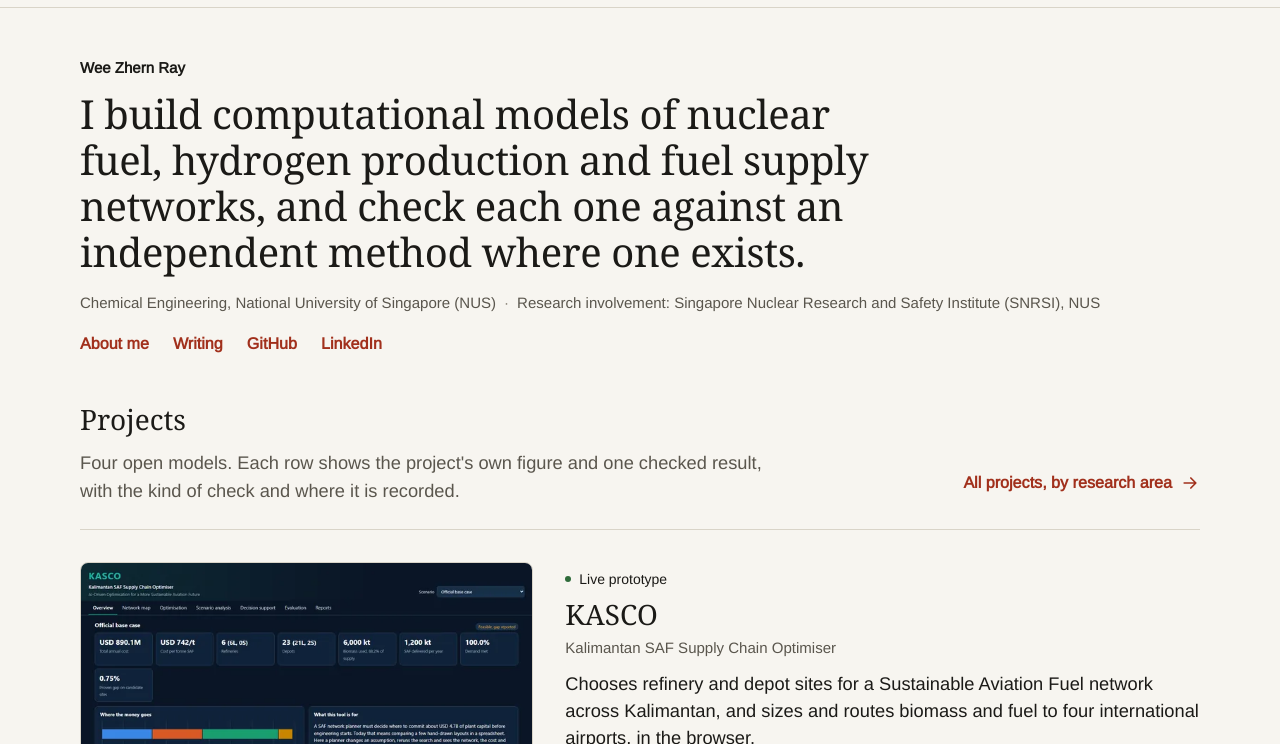
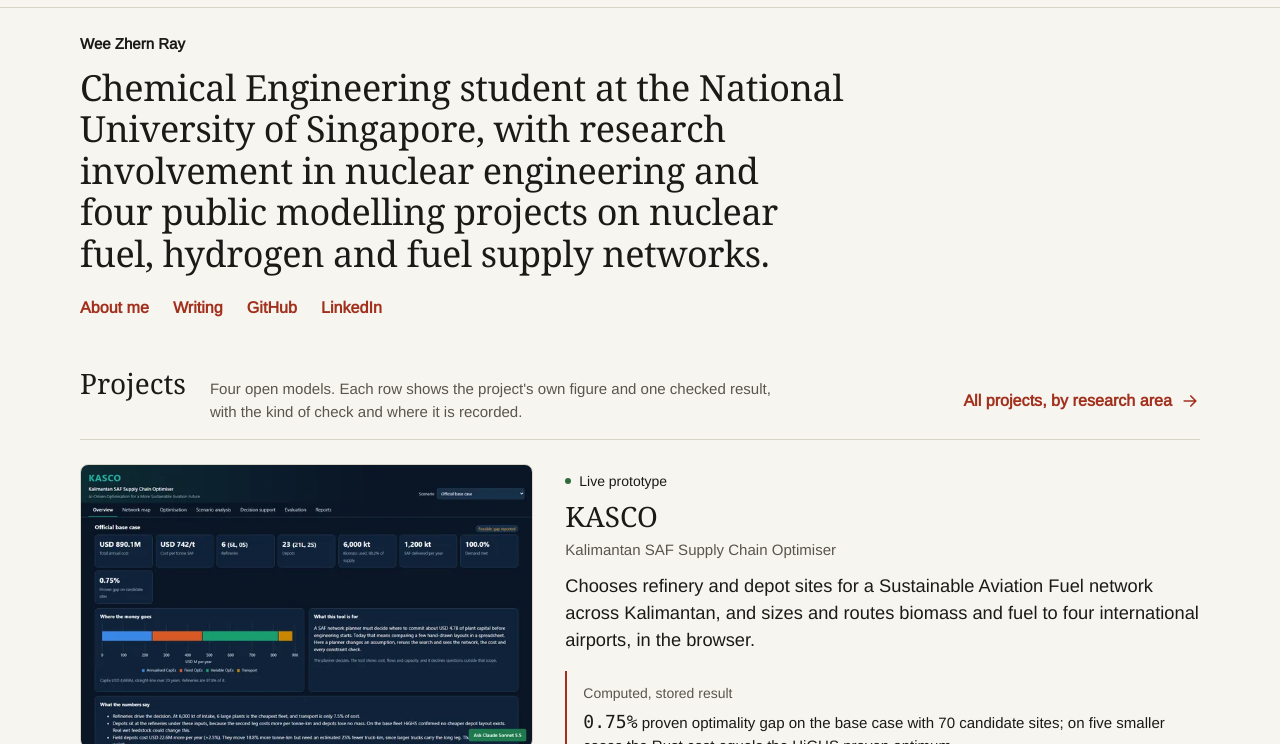
Before and after one commit to weewzr/weewzr, an Astro site: page / in a window 1280 px wide. Shown: the part 56-800 px from the top of the page. Built offline with nearby package versions, Linux system fonts and the light colour scheme; Astro itself is replaced by a stand-in of ours; a web font is replaced by a local one.

Commit message:
Use the chosen home statement and keep the first project row in view
The owner chose the second candidate statement, so it becomes
site.statement and the unused statementAlternative is removed.

The new sentence already names the degree, the university and the
research involvement, so the separate meta line under it is dropped.
The statement size tops out at 36 px instead of 40 px with a 42ch
measure, the home intro and project section head are tighter, and on
wide screens the section lead sits beside its title. At 1440 x 900 the
whole first project row (figure, checked result, source and links) is
now visible without scrolling; before, the result line was cut at the
fold.

The About paragraph said "each project below", but no projects follow
it on that page; it now says "each project on this site".

```diff
--- a/src/components/FeaturedProjects.astro
+++ b/src/components/FeaturedProjects.astro
@@ -92,6 +92,27 @@ const areaChips = researchInterests.filter((area) => projects.some((p) => p.area
 <style>
   .projects-block--home {
     padding-block: var(--space-6);
+  }
+  /* Home: a one-line lead and a tighter head, so the first project row stays above the fold at 1440 x 900. */
+  .projects-block--home .section-head {
+    margin-bottom: var(--space-4);
+  }
+  .projects-block--home .section-lead {
+    margin-top: var(--space-2);
+    font-size: var(--fs-small);
+  }
+  @media (min-width: 1024px) {
+    .projects-block--home .section-head__text {
+      display: flex;
+      align-items: baseline;
+      gap: var(--space-5);
+    }
+    .projects-block--home .section-lead {
+      margin-top: 0;
+    }
+  }
+  .projects-block--home .project-list > li:first-child :global(.prow) {
+    padding-top: var(--space-5);
   }
   /* The filter needs JavaScript, so it stays hidden until the `js` class from BaseLayout is present. */
   .proj-filter {
--- a/src/data/site.ts
+++ b/src/data/site.ts
@@ -11,12 +11,10 @@ export const site = {
   /** Full public URL of the site (used for canonical links, Open Graph and the sitemap). */
   url: 'https://weewzr.github.io/weewzr/',
   /**
-   * The home-page statement: one sentence of fact, built only from statements already on the site
-   * (README and `aboutParagraphs`). `statementAlternative` is the second candidate, kept for the owner to choose.
+   * The home-page statement, chosen by the owner: one sentence of fact, built only from statements already on the
+   * site (README, `aboutParagraphs`, `affiliations` and the four projects).
    */
   statement:
-    'I build computational models of nuclear fuel, hydrogen production and fuel supply networks, and check each one against an independent method where one exists.',
-  statementAlternative:
     'Chemical Engineering student at the National University of Singapore, with research involvement in nuclear engineering and four public modelling projects on nuclear fuel, hydrogen and fuel supply networks.',
   /** One factual line under the name, used on the home page and in the footer. */
   identity: 'Chemical Engineering student at the National University of Singapore (NUS)',
@@ -128,7 +126,7 @@ export const education = {
 export const aboutParagraphs = [
   'I am a Chemical Engineering student at the National University of Singapore with a minor in Hydrogen and Low Carbon Technology and a specialisation in Safety and Sustainability.',
   'My research involvement is in nuclear engineering. Alongside it I build computational models of chemical and energy systems, from fission-product transport in fuel particles to low-carbon hydrogen plants and fuel supply networks.',
-  'I care about models that can be checked. Each project below states its assumptions and checks its results against an independent method where one exists. The write-ups also say what each model leaves out.',
+  'I care about models that can be checked. Each project on this site states its assumptions and checks its results against an independent method where one exists. The write-ups also say what each model leaves out.',
 ] as const;
 
 /** People and units named with the owner's permission. Keep wording factual. */
--- a/src/pages/index.astro
+++ b/src/pages/index.astro
@@ -7,7 +7,7 @@ import BaseLayout from '../layouts/BaseLayout.astro';
 import FeaturedProjects from '../components/FeaturedProjects.astro';
 import OutputsLedger from '../components/OutputsLedger.astro';
 import Contact from '../components/Contact.astro';
-import { site, social, education, affiliations } from '../data/site';
+import { site, social, education } from '../data/site';
 import { withBase } from '../lib/url';
 
 const personLd = {
@@ -19,7 +19,6 @@ const personLd = {
   sameAs: [social.github, social.linkedin],
   affiliation: { '@type': 'CollegeOrUniversity', name: education.institution },
 };
-const research = affiliations[0];
 ---
 
 <BaseLayout path="" jsonLd={personLd}>
@@ -27,11 +26,6 @@ const research = affiliations[0];
     <div class="container">
       <p class="intro__name">{site.name}</p>
       <h1 id="intro-title" class="intro__statement">{site.statement}</h1>
-      <p class="intro__meta">
-        <span>{education.degree}, {education.institution}</span>
-        <span class="intro__sep" aria-hidden="true">·</span>
-        <span>Research involvement: {research.unit}</span>
-      </p>
       <p class="intro__links">
         <a href={withBase('about/')}>About me</a>
         <a href={withBase('writing/')}>Writing</a>
@@ -48,45 +42,29 @@ const research = affiliations[0];
 
 <style>
   .intro {
-    padding-block: clamp(var(--space-6), 4vw, var(--space-7)) 0;
+    padding-block: var(--space-5) 0;
   }
   .intro__name {
     font-size: var(--fs-small);
     font-weight: 600;
     color: var(--text);
   }
+  /* The statement already names the degree, the university and the research involvement, so no separate meta
+     line repeats them. The measure is wide enough to keep the sentence to four lines at 1440 px, so the first
+     project row (figure and checked result) stays above the fold of a 1440 x 900 window. */
   .intro__statement {
     margin-top: var(--space-3);
-    max-width: 36ch;
+    max-width: 42ch;
     font-size: var(--fs-statement);
     line-height: 1.15;
     letter-spacing: -0.01em;
     text-wrap: balance;
   }
-  .intro__meta {
-    display: flex;
-    flex-wrap: wrap;
-    gap: var(--space-1) var(--space-2);
-    margin-top: var(--space-4);
-    font-size: var(--fs-small);
-    color: var(--text-muted);
-  }
-  .intro__sep {
-    color: var(--border-strong);
-  }
-  @media (max-width: 639.98px) {
-    .intro__sep {
-      display: none;
-    }
-    .intro__meta {
-      flex-direction: column;
-    }
-  }
   .intro__links {
     display: flex;
     flex-wrap: wrap;
     gap: 0 var(--space-5);
-    margin-top: var(--space-2);
+    margin-top: var(--space-3);
   }
   .intro__links a {
     display: inline-flex;
--- a/src/styles/global.css
+++ b/src/styles/global.css
@@ -34,7 +34,7 @@
   --ease: var(--dur-base) var(--ease-standard);
 
   /* Type scale, ratio about 1.25 on a 16 px root. */
-  --fs-statement: clamp(1.75rem, 1.4rem + 1.5vw, 2.5rem);
+  --fs-statement: clamp(1.75rem, 1.4rem + 1.2vw, 2.25rem);
   --fs-page-title: clamp(2rem, 1.7rem + 1.3vw, 2.625rem);
   --fs-section-title: clamp(1.5rem, 1.3rem + 0.8vw, 1.75rem);
   --fs-lead: 1.1875rem;
```
